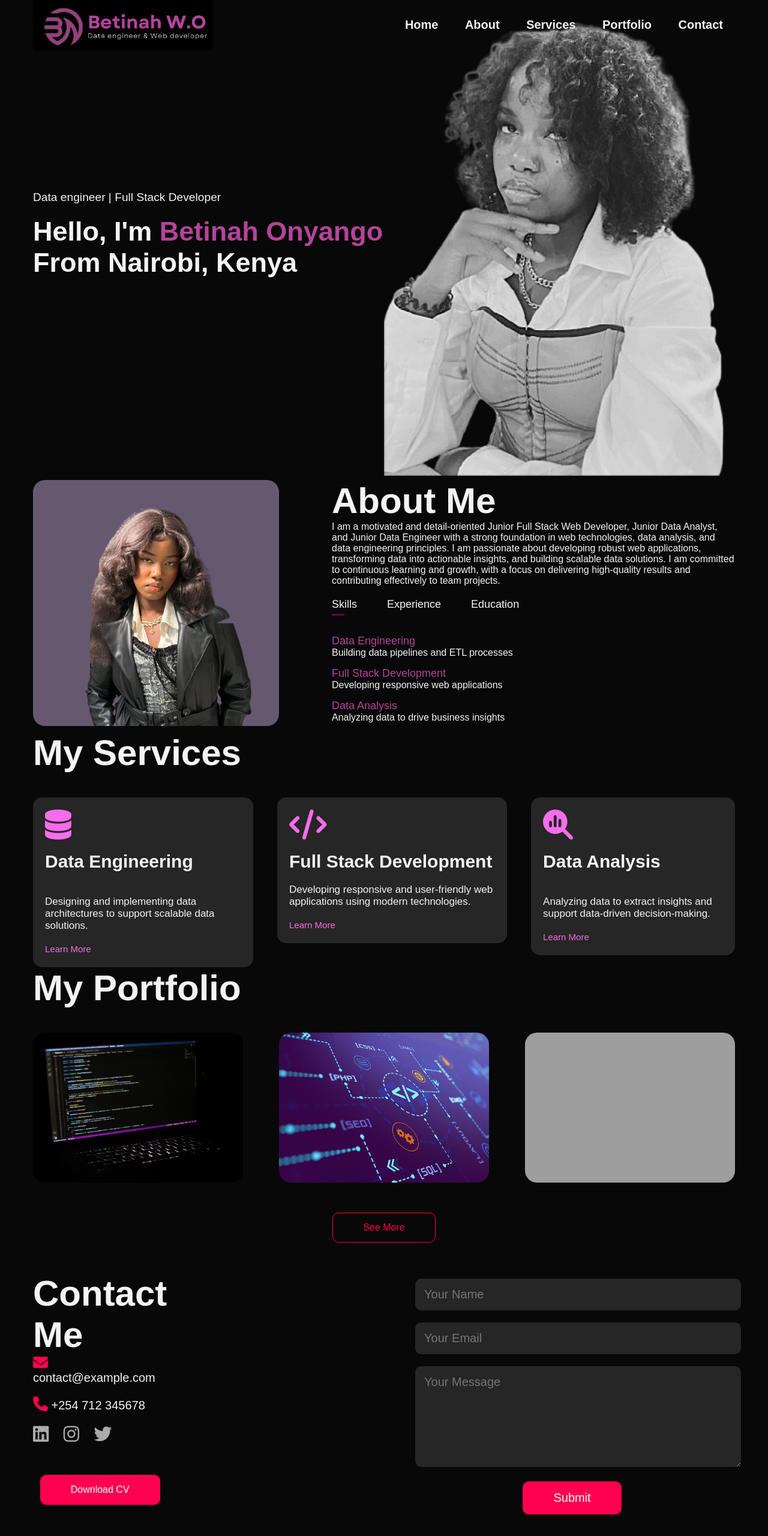
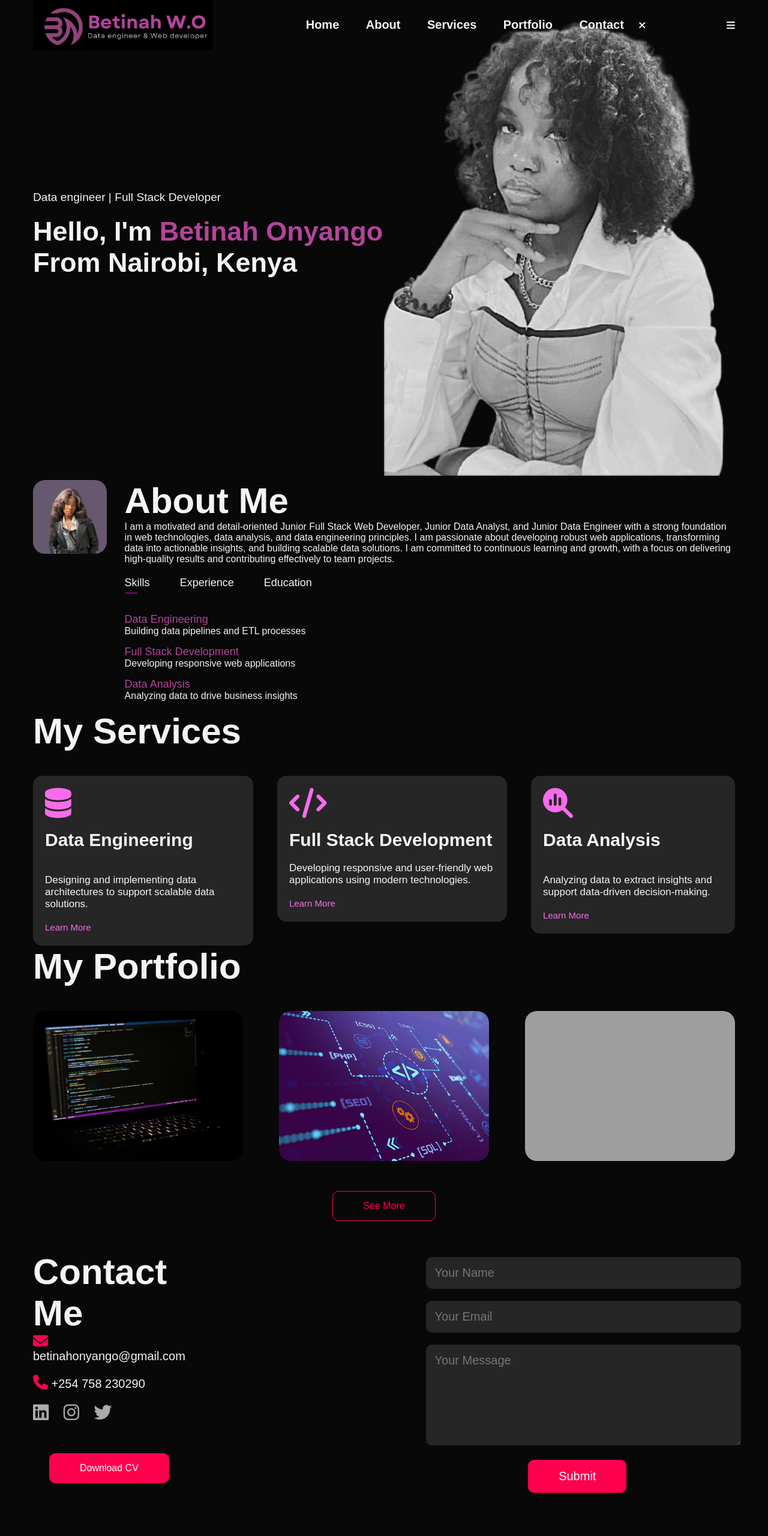
Before and after one commit to betinahonyango/new-portfolio, a plain HTML site: page index.html in a window 1280 px wide. Shown: the top 2560 px of the page at 60% size. Drawn offline with Linux system fonts and the light colour scheme; grey boxes are pictures that could not be loaded.

Commit message:
Updated to fit small screen format

```diff
--- a/index.html
+++ b/index.html
@@ -13,18 +13,21 @@
         <div class="container">
             <nav>
                 <img src="images/logo.png" alt="Logo" class="logo">
-                <ul>
+                <ul id="side-menu">
                     <li class="active"><a href="#home"><strong>Home</strong></a></li>
                     <li><a href="#about"><strong>About</strong></a></li>
                     <li><a href="#services"><strong>Services</strong></a></li>
                     <li><a href="#portfolio"><strong>Portfolio</strong></a></li>
                     <li><a href="#contact"><strong>Contact</strong></a></li>
+               <i class="fa-solid fa-xmark" id="close-icon" onclick="closeMenu()"></i>
                 </ul>
+                <i class="fa-solid fa-bars" id="menu-icon" onclick="openMenu()"></i>
             </nav>
 
             <div class="header-content">
-                <p>Data engineer | Full Stack Developer</p>
-                <h1 class="introduction">Hello, I'm <span class="name">Betinah Onyango</span> From Nairobi, Kenya</h1>
+                <p class="title">Data engineer | Full Stack Developer</p>
+                <h1 class="introduction">Hello, I'm <span class="name">Betinah Onyango</span><br>
+                     From Nairobi, Kenya</h1>
             </div>
         </div>
     </div>
@@ -35,6 +38,7 @@
                 <div class="about-col-1">
                 <img src="images/aboutme.png" alt="Betinah Onyango" class="about-img">
                 </div>
+                <div class="borders">
                 <div class="about-col-2">
                     <h1 class="sub">About Me</h1>
                     <p>I am a motivated and detail-oriented Junior Full Stack Web Developer, Junior Data Analyst, and Junior Data Engineer with a strong foundation in web technologies, data analysis, and data engineering principles. I am passionate about developing robust web applications, transforming data into actionable insights, and building scalable data solutions. I am committed to continuous learning and growth, with a focus on delivering high-quality results and contributing effectively to team projects.</p>
@@ -62,6 +66,7 @@
                         <li><span class="mini-subs">August 2023 - Ongoing</span><br><span>Degree in Data Science and Analytics at Jomo Kenyatta University of Agriculture and Technology<br>Expected graduation 2027</span></li>
                         <li><span class="mini-subs">January 2025</span><br><span>Web Development Bootcamp at SheCodes Foundation</span></li>
                     </ul>
+                </div>
                 </div>
                 </div>
             </div>
@@ -95,11 +100,13 @@
                             <a href="" style="color: #f76ceb;">Learn More</a>
                     </div>
                 </div>
+                </div>
             </div>
-        </div>
+
     <!-------------------portfolio------------------->
     <div id="portfolio">
         <div class="container">
+
             <h1 class="sub">My Portfolio</h1>
            <div class="portfolio-list">
                 <div class="portfolio-item">
@@ -130,14 +137,15 @@
                 <a href="https://github.com/betinahonyango" class="btn" target="_blank">See More</a>
             </div>
             </div>
+
     <!-------------------contact------------------->
     <div id="contact">
         <div class="container">
             <div class="row">
                 <div class="contact-left">
                 <h1 class="sub">Contact Me</h1>
-                <p><i class="fa-solid fa-envelope" id="icons"></i> contact@example.com</p>
-                <p><i class="fa-solid fa-phone" id="icons"></i> +254 712 345678</p>
+                <p><i class="fa-solid fa-envelope" id="icons"></i> betinahonyango@gmail.com</p>
+                <p><i class="fa-solid fa-phone" id="icons"></i> +254 758 230290</p>
                 <div class="social-icons">
                     <a href="https://www.linkedin.com/in/betina-onyango-627b28210/" target="_blank"><i class="fa-brands fa-linkedin"></i></a>
                     <a href="https://instagram.com/bet1nah" target="_blank"><i class="fa-brands fa-instagram"></i></a>
```
